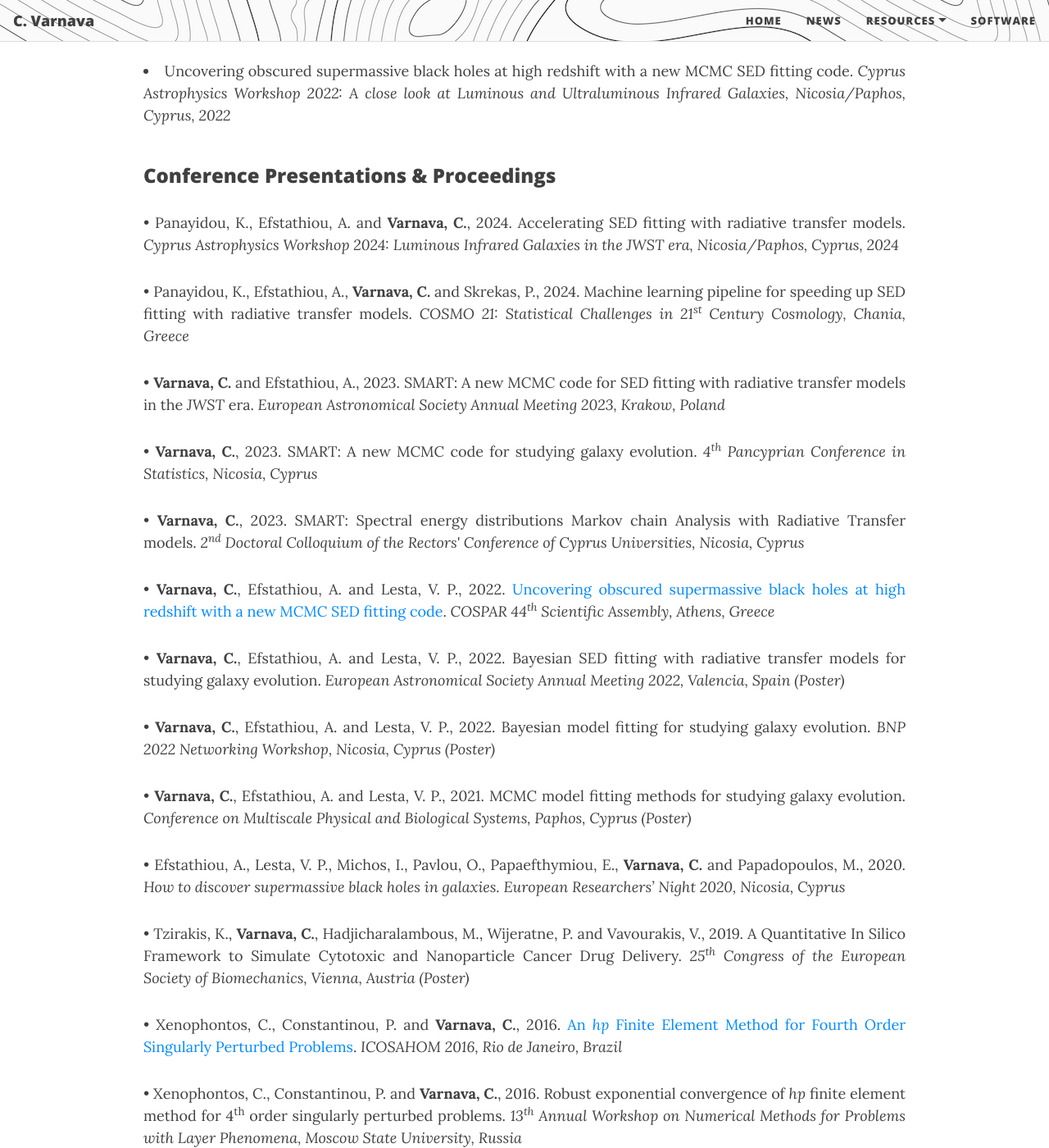
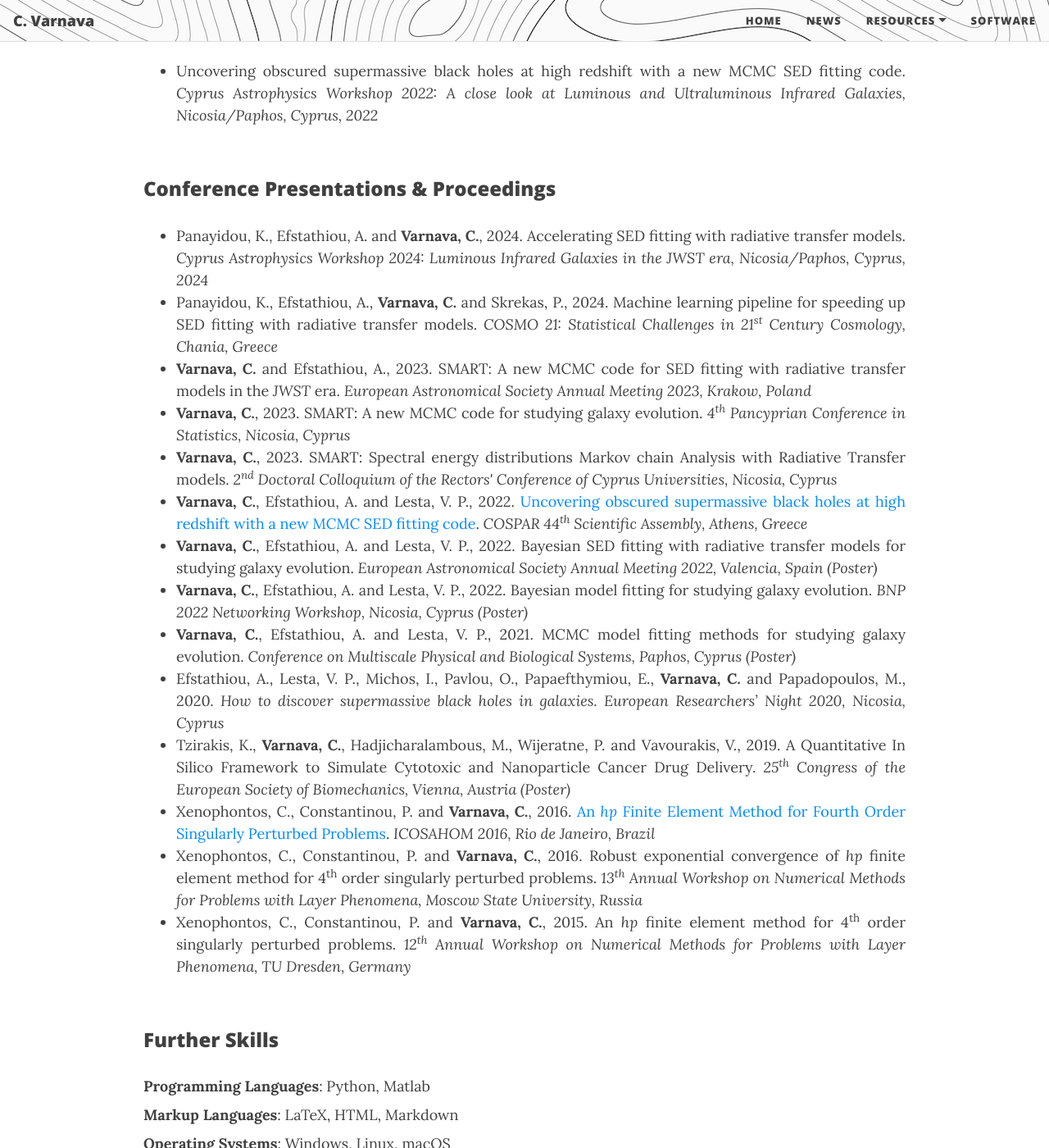
Before and after one commit to ch-var/ch-var.github.io, a Jekyll site: the page built from cv.html, in a window 1280 px wide and 1400 px high, scrolled down 4220 px. Shown: the whole window at 82% size. Built offline with Jekyll 4.4.1, drawn with Linux system fonts in a browser that asks for light colours; formulas are drawn with MathJax 3; some of the changed text lies outside the part shown.

Commit message:
Update cv.html

```diff
--- a/cv.html
+++ b/cv.html
@@ -116,27 +116,31 @@
 </ul>
 <br>
 <p style="font-family: var(--header-font); font-weight: 800; line-height: 1.1; font-size: 1.5rem; margin-top: 1.25rem;">Invited Talks</p>
+<ul>
 <li class="responsive-margin">SMART training session. <i>Cyprus Astrophysics Workshop 2024: Luminous Infrared Galaxies in the <i>JWST</i> era, Nicosia/Paphos, Cyprus, 2024</i></li>
 <p></p>
 <li class="responsive-margin">Portrait presentation. <i>1<sup>st</sup> WMSC Workshop: Portraits of Women in Mathematical Sciences in Cyprus, Nicosia, Cyprus, 2023</i></li>
 <p></p>
 <li class="responsive-margin">Uncovering obscured supermassive black holes at high redshift with a new MCMC SED fitting code. <i>Cyprus Astrophysics Workshop 2022: A close look at Luminous and Ultraluminous Infrared Galaxies, Nicosia/Paphos, Cyprus, 2022</i></li>
+</ul>
 <br>
 <p style="font-family: var(--header-font); font-weight: 800; line-height: 1.1; font-size: 1.5rem; margin-top: 1.25rem;">Conference Presentations & Proceedings</p>
-<p align='justify'>&#8226; Panayidou, K., Efstathiou, A. and <b>Varnava, C.</b>, 2024. Accelerating SED fitting with radiative transfer models. <i>Cyprus Astrophysics Workshop 2024: Luminous Infrared Galaxies in the <i>JWST</i> era, Nicosia/Paphos, Cyprus, 2024</i></p>
-<p align='justify'>&#8226; Panayidou, K., Efstathiou, A., <b>Varnava, C.</b> and Skrekas, P., 2024. Machine learning pipeline for speeding up SED fitting with radiative transfer models. <i>COSMO 21: Statistical Challenges in 21<sup>st</sup> Century Cosmology, Chania, Greece</i></p>
-<p align='justify'>&#8226; <b>Varnava, C.</b> and Efstathiou, A., 2023. SMART: A new MCMC code for SED fitting with radiative transfer models in the <i>JWST</i> era. <i>European Astronomical Society Annual Meeting 2023, Krakow, Poland</i></p>
-<p align='justify'>&#8226; <b>Varnava, C.</b>, 2023. SMART: A new MCMC code for studying galaxy evolution. <i>4<sup>th</sup> Pancyprian Conference in Statistics, Nicosia, Cyprus</i></p>
-<p align='justify'>&#8226; <b>Varnava, C.</b>, 2023. SMART: Spectral energy distributions Markov chain Analysis with Radiative Transfer models. <i>2<sup>nd</sup> Doctoral Colloquium of the Rectors' Conference of Cyprus Universities, Nicosia, Cyprus</i></p>
-<p align='justify'>&#8226; <b>Varnava, C.</b>, Efstathiou, A. and Lesta, V. P., 2022. <a href="https://www.youtube.com/watch?v=DEHolT-5a6Q&t=93s">Uncovering obscured supermassive black holes at high redshift with a new MCMC SED fitting code</a>. <i>COSPAR 44<sup>th</sup> Scientific Assembly, Athens, Greece</i></p>
-<p align='justify'>&#8226; <b>Varnava, C.</b>, Efstathiou, A. and Lesta, V. P., 2022. Bayesian SED fitting with radiative transfer models for studying galaxy evolution. <i>European Astronomical Society Annual Meeting 2022, Valencia, Spain (Poster)</i></p>
-<p align='justify'>&#8226; <b>Varnava, C.</b>, Efstathiou, A. and Lesta, V. P., 2022. Bayesian model fitting for studying galaxy evolution. <i>BNP 2022 Networking Workshop, Nicosia, Cyprus (Poster)</i></p>
-<p align='justify'>&#8226; <b>Varnava, C.</b>, Efstathiou, A. and Lesta, V. P., 2021. MCMC model fitting methods for studying galaxy evolution. <i>Conference on Multiscale Physical and Biological Systems, Paphos, Cyprus (Poster)</i></p>
-<p align='justify'>&#8226; Efstathiou, A., Lesta, V. P., Michos, I., Pavlou, O., Papaefthymiou, E., <b>Varnava, C.</b> and Papadopoulos, M., 2020. <i>How to discover supermassive black holes in galaxies. European Researchers’ Night 2020, Nicosia, Cyprus</i></p>
-<p align='justify'>&#8226; Tzirakis, K., <b>Varnava, C.</b>, Hadjicharalambous, M., Wijeratne, P. and Vavourakis, V., 2019. A Quantitative In Silico Framework to Simulate Cytotoxic and Nanoparticle Cancer Drug Delivery. <i>25<sup>th</sup> Congress of the European Society of Biomechanics, Vienna, Austria (Poster)</i></p>
-<p align='justify'>&#8226; Xenophontos, C., Constantinou, P. and <b>Varnava, C.</b>, 2016. <a href="https://doi.org/10.1007/978-3-319-65870-4_49">An <i>hp</i> Finite Element Method for Fourth Order Singularly Perturbed Problems</a>. <i>ICOSAHOM 2016, Rio de Janeiro, Brazil</i></p>
-<p align='justify'>&#8226; Xenophontos, C., Constantinou, P. and <b>Varnava, C.</b>, 2016. Robust exponential convergence of <i>hp</i> finite element method for 4<sup>th</sup> order singularly perturbed problems. <i>13<sup>th</sup> Annual Workshop on Numerical Methods for Problems with Layer Phenomena, Moscow State University, Russia</i></p>
-<p align='justify'>&#8226; Xenophontos, C., Constantinou, P. and <b>Varnava, C.</b>, 2015. An <i>hp</i> finite element method for 4<sup>th</sup> order singularly perturbed problems. <i>12<sup>th</sup> Annual Workshop on Numerical Methods for Problems with Layer Phenomena, TU Dresden, Germany</i></p>
+<ul>
+<li class="responsive-margin">Panayidou, K., Efstathiou, A. and <b>Varnava, C.</b>, 2024. Accelerating SED fitting with radiative transfer models. <i>Cyprus Astrophysics Workshop 2024: Luminous Infrared Galaxies in the <i>JWST</i> era, Nicosia/Paphos, Cyprus, 2024</i></li>
+<li class="responsive-margin">Panayidou, K., Efstathiou, A., <b>Varnava, C.</b> and Skrekas, P., 2024. Machine learning pipeline for speeding up SED fitting with radiative transfer models. <i>COSMO 21: Statistical Challenges in 21<sup>st</sup> Century Cosmology, Chania, Greece</i></li>
+<li class="responsive-margin"><b>Varnava, C.</b> and Efstathiou, A., 2023. SMART: A new MCMC code for SED fitting with radiative transfer models in the <i>JWST</i> era. <i>European Astronomical Society Annual Meeting 2023, Krakow, Poland</i></li>
+<li class="responsive-margin"><b>Varnava, C.</b>, 2023. SMART: A new MCMC code for studying galaxy evolution. <i>4<sup>th</sup> Pancyprian Conference in Statistics, Nicosia, Cyprus</i></li>
+<li class="responsive-margin"><b>Varnava, C.</b>, 2023. SMART: Spectral energy distributions Markov chain Analysis with Radiative Transfer models. <i>2<sup>nd</sup> Doctoral Colloquium of the Rectors' Conference of Cyprus Universities, Nicosia, Cyprus</i></li>
+<li class="responsive-margin"><b>Varnava, C.</b>, Efstathiou, A. and Lesta, V. P., 2022. <a href="https://www.youtube.com/watch?v=DEHolT-5a6Q&t=93s">Uncovering obscured supermassive black holes at high redshift with a new MCMC SED fitting code</a>. <i>COSPAR 44<sup>th</sup> Scientific Assembly, Athens, Greece</i></li>
+<li class="responsive-margin"><b>Varnava, C.</b>, Efstathiou, A. and Lesta, V. P., 2022. Bayesian SED fitting with radiative transfer models for studying galaxy evolution. <i>European Astronomical Society Annual Meeting 2022, Valencia, Spain (Poster)</i></li>
+<li class="responsive-margin"><b>Varnava, C.</b>, Efstathiou, A. and Lesta, V. P., 2022. Bayesian model fitting for studying galaxy evolution. <i>BNP 2022 Networking Workshop, Nicosia, Cyprus (Poster)</i></li>
+<li class="responsive-margin"><b>Varnava, C.</b>, Efstathiou, A. and Lesta, V. P., 2021. MCMC model fitting methods for studying galaxy evolution. <i>Conference on Multiscale Physical and Biological Systems, Paphos, Cyprus (Poster)</i></li>
+<li class="responsive-margin">Efstathiou, A., Lesta, V. P., Michos, I., Pavlou, O., Papaefthymiou, E., <b>Varnava, C.</b> and Papadopoulos, M., 2020. <i>How to discover supermassive black holes in galaxies. European Researchers’ Night 2020, Nicosia, Cyprus</i></li>
+<li class="responsive-margin">Tzirakis, K., <b>Varnava, C.</b>, Hadjicharalambous, M., Wijeratne, P. and Vavourakis, V., 2019. A Quantitative In Silico Framework to Simulate Cytotoxic and Nanoparticle Cancer Drug Delivery. <i>25<sup>th</sup> Congress of the European Society of Biomechanics, Vienna, Austria (Poster)</i></li>
+<li class="responsive-margin">Xenophontos, C., Constantinou, P. and <b>Varnava, C.</b>, 2016. <a href="https://doi.org/10.1007/978-3-319-65870-4_49">An <i>hp</i> Finite Element Method for Fourth Order Singularly Perturbed Problems</a>. <i>ICOSAHOM 2016, Rio de Janeiro, Brazil</i></li>
+<li class="responsive-margin">Xenophontos, C., Constantinou, P. and <b>Varnava, C.</b>, 2016. Robust exponential convergence of <i>hp</i> finite element method for 4<sup>th</sup> order singularly perturbed problems. <i>13<sup>th</sup> Annual Workshop on Numerical Methods for Problems with Layer Phenomena, Moscow State University, Russia</i></li>
+<li class="responsive-margin">Xenophontos, C., Constantinou, P. and <b>Varnava, C.</b>, 2015. An <i>hp</i> finite element method for 4<sup>th</sup> order singularly perturbed problems. <i>12<sup>th</sup> Annual Workshop on Numerical Methods for Problems with Layer Phenomena, TU Dresden, Germany</i></li>
+</ul>
 <br>
 <p style="font-family: var(--header-font); font-weight: 800; line-height: 1.1; font-size: 1.5rem; margin-top: 1.25rem;">Further Skills</p>
 <p align='justify' style="margin-bottom: 8px;"><b>Programming Languages</b>: Python, Matlab</p>
```
